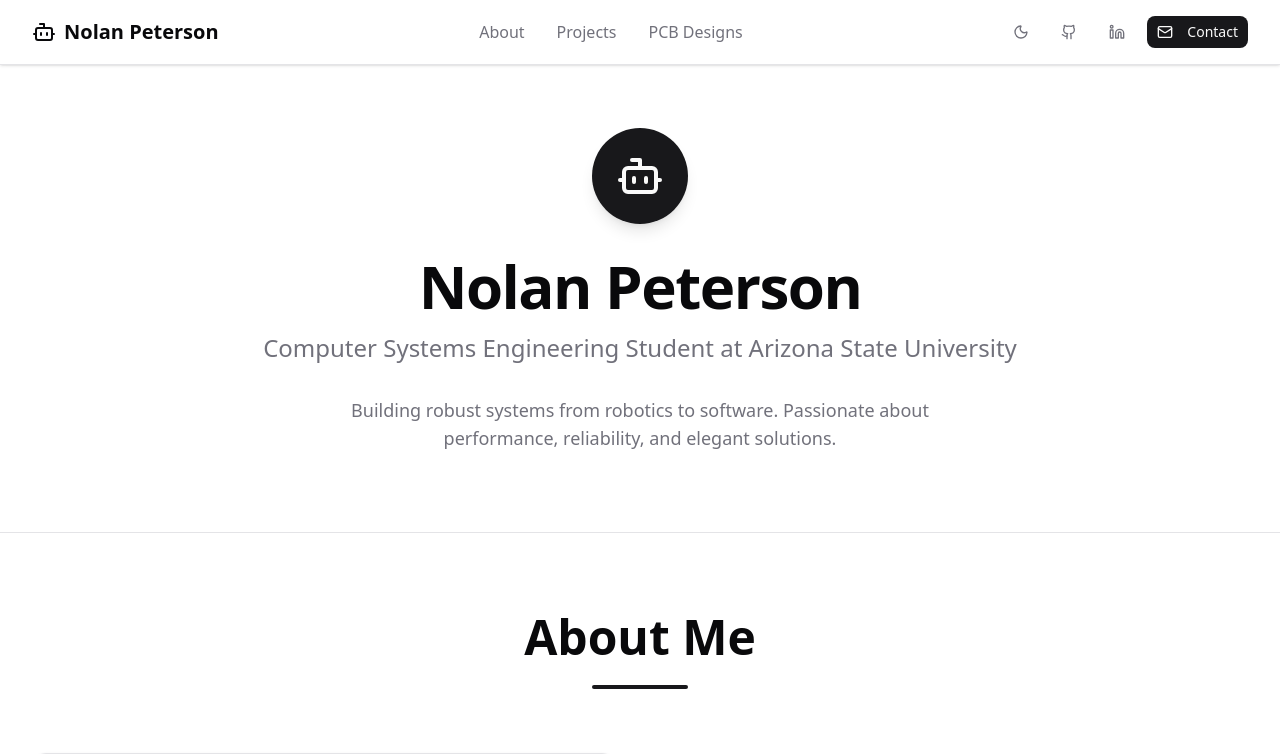
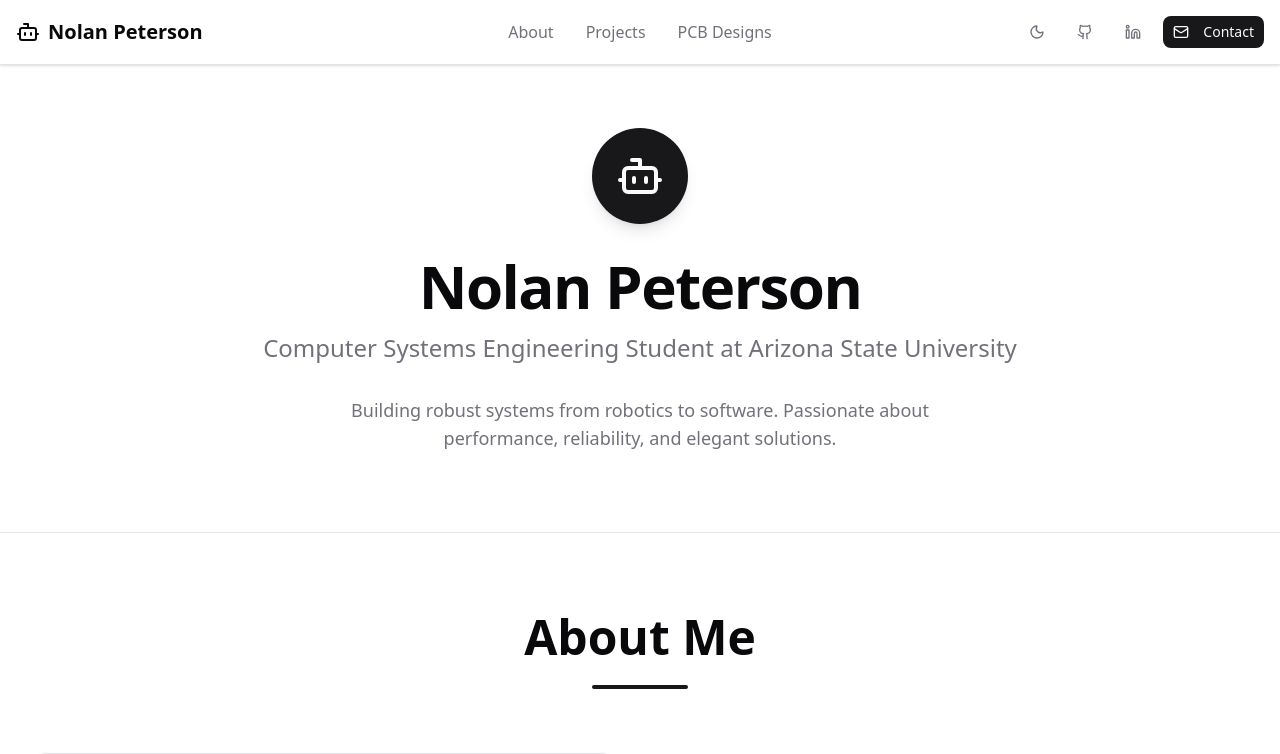
Before and after one commit to Sha-dos/portfolio, a Next.js app: page / in a window 1280 px wide. Shown: the top 754 px of the page. Built offline with nearby package versions, Linux system fonts and the light colour scheme.

Commit message:
fixed header spacing

```diff
--- a/app/page.tsx
+++ b/app/page.tsx
@@ -27,13 +27,15 @@ const Portfolio = () => {
       <div className="min-h-screen bg-background">
         {/* Navigation Bar */}
         <nav className="fixed top-0 w-full bg-card border-b border-border z-50 shadow-sm">
-          <div className="max-w-7xl mx-auto px-4 sm:px-6 lg:px-8">
-            <div className="flex justify-between items-center h-16">
-              <div className="flex items-center space-x-2">
+          <div className="relative h-16">
+            <div className="absolute left-4 top-1/2 transform -translate-y-1/2 flex items-center space-x-2">
               <Bot className="w-6 h-6 text-foreground" />
               <span className="text-xl font-bold text-foreground">Nolan Peterson</span>
             </div>
-              <div className="hidden md:flex space-x-8">
+
+            <div className="max-w-7xl mx-auto px-4 sm:px-6 lg:px-8 h-full">
+              <div className="relative h-16">
+                <div className="hidden md:flex absolute left-1/2 top-1/2 transform -translate-x-1/2 -translate-y-1/2 space-x-8">
                   <button
                       onClick={() => scrollToSection('about')}
                       className="text-muted-foreground hover:text-foreground font-medium transition-colors"
@@ -53,7 +55,10 @@ const Portfolio = () => {
                     PCB Designs
                   </button>
                 </div>
-              <div className="flex items-center space-x-3">
+              </div>
+            </div>
+
+            <div className="absolute right-4 top-1/2 transform -translate-y-1/2 flex items-center space-x-3">
               <Button
                   variant="ghost"
                   size="sm"
@@ -86,7 +91,6 @@ const Portfolio = () => {
                 <Mail className="w-4 h-4 mr-2" />
                 Contact
               </Button>
-              </div>
             </div>
           </div>
         </nav>
```
Lines whose indentation alone changed are shown as unchanged.
